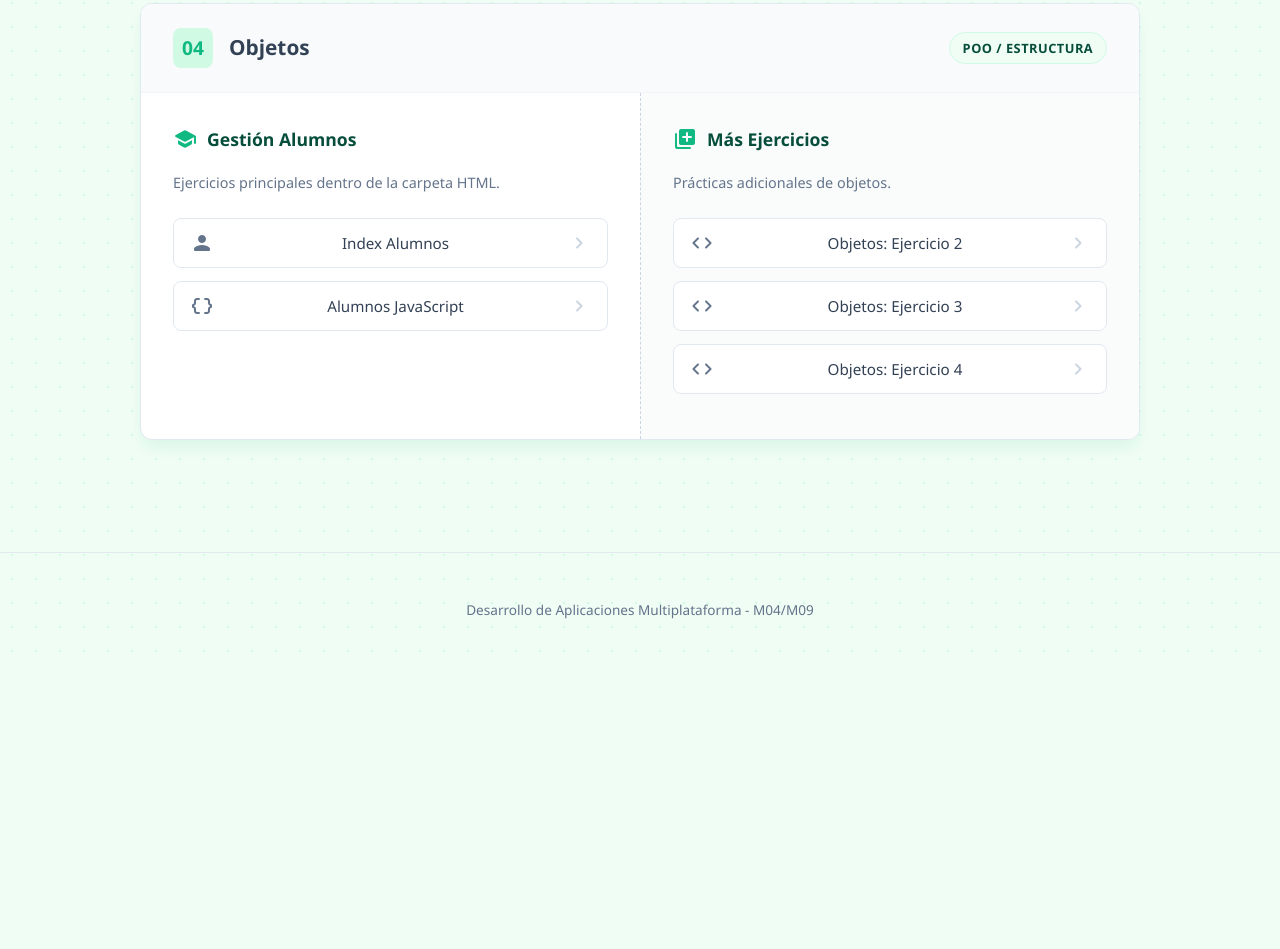
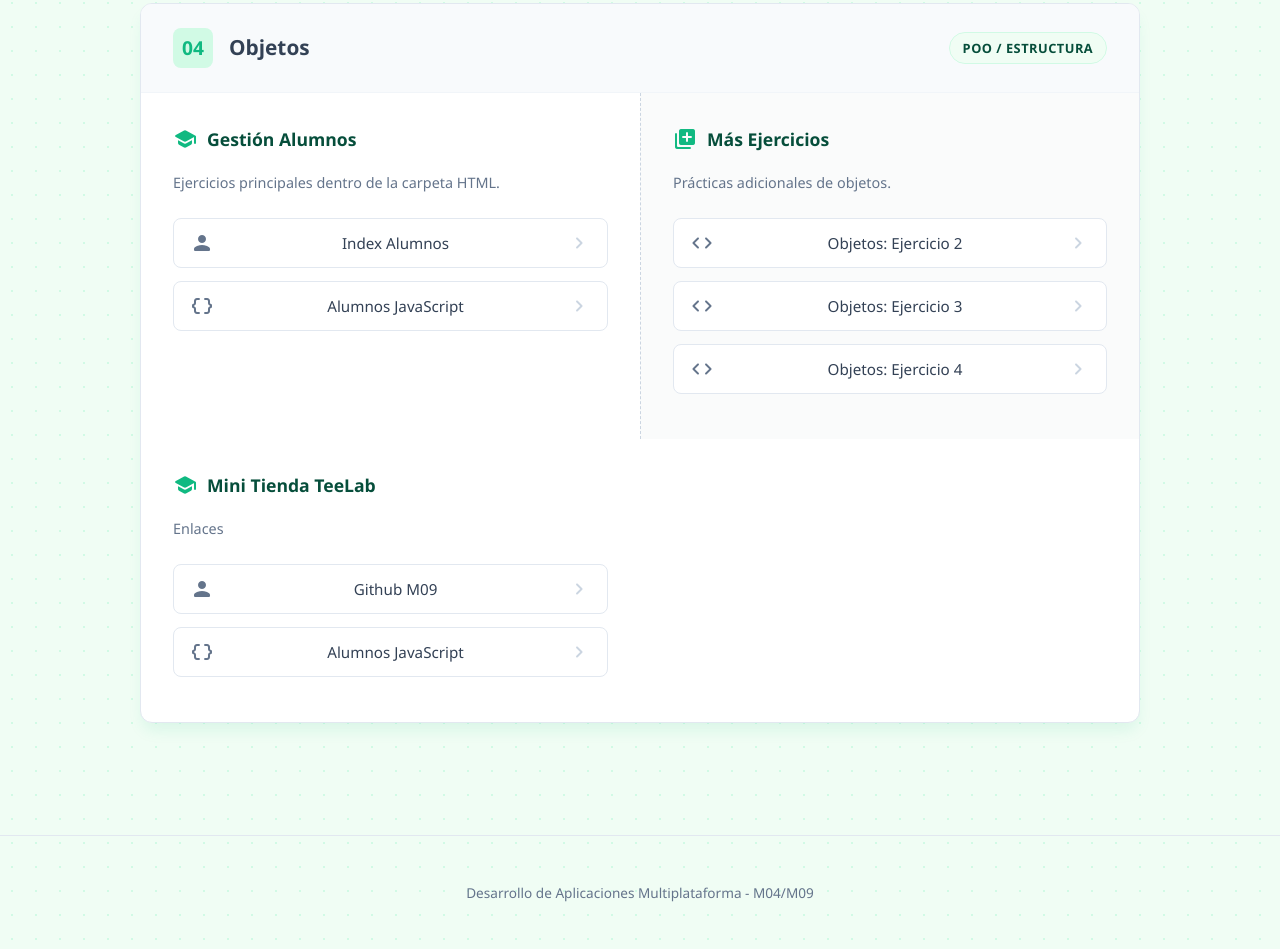
Before and after one commit to oriols-24/DAM01_25_M09, a plain HTML site: page index.html in a window 1280 px wide. Shown: the part 1329-2278 px from the top of the page. Before the commit the page ends 1995 px from the top, so only its background shows below. Drawn offline with Linux system fonts and the light colour scheme.

Commit message:
minitienda

```diff
--- a/index.html
+++ b/index.html
@@ -12,7 +12,7 @@
     <header class="main-header">
         <div class="header-content">
             <span class="material-icons-round header-icon">terminal</span>
-            <h1>DAM1 <span class="accent">JS</span></h1>
+            <h1>DAM1 <span class="accent">M09</span></h1>
             <p>Módulo M09 | Repositorio de Ejercicios</p>
         </div>
     </header>
@@ -174,6 +174,29 @@
                         </li>
                     </ul>
                 </section>
+                <section class="column docs">
+                    <h3>
+                        <span class="material-icons-round icon-box">school</span>
+                        Mini Tienda TeeLab
+                    </h3>
+                    <p class="description"> Enlaces</p>
+                    <ul class="resource-list">
+                        <li>
+                            <a href="https://github.com/oriols-24/DAM01_25_M09.git">
+                                <span class="material-icons-round icon-small">person</span>
+                                Github M09
+                                <span class="material-icons-round arrow">chevron_right</span>
+                            </a>
+                        </li>
+                        <li>
+                            <a href="./Objetos/JS/alumnos.js">
+                                <span class="material-icons-round icon-small">data_object</span>
+                                Alumnos JavaScript
+                                <span class="material-icons-round arrow">chevron_right</span>
+                            </a>
+                        </li>
+                    </ul>
+                </section>
             </div>
         </article>
 
```
